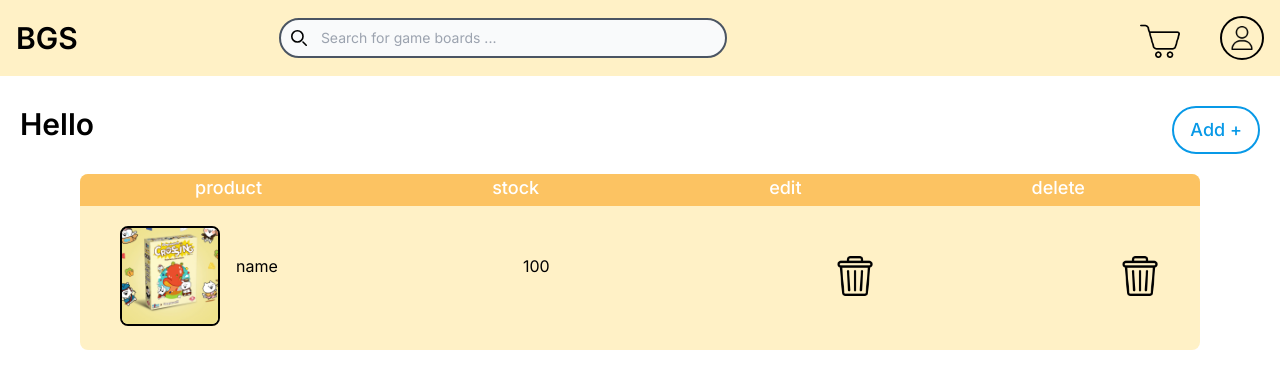
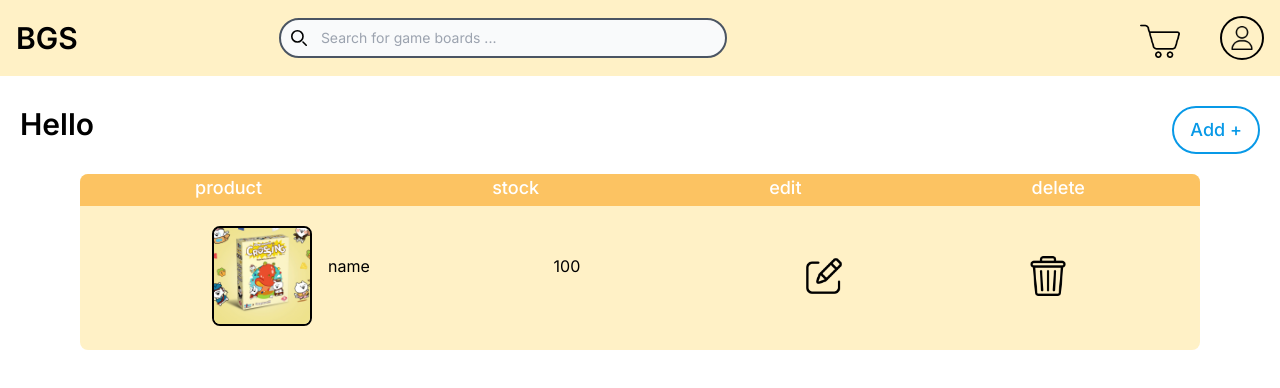
Before and after one commit to focuspaphawarin/SE-Project2, a Next.js app in the folder bgs/: page /shop/shopowner in a window 1280 px wide. Shown: the top 388 px of the page. Built offline with nearby package versions, Linux system fonts and the light colour scheme.

Commit message:
shopowner edit&add

```diff
--- a/bgs/src/app/shop/shopowner/page.tsx
+++ b/bgs/src/app/shop/shopowner/page.tsx
@@ -41,7 +41,7 @@ export default function Wait() {
                     <h1>delete</h1>
                 </div>
                 {/* ช่องๆๆๆ */}
-                <div className="flex justify-between">
+                <div className="flex justify-around">
                     {/* product */}
                     <div className="mt-5 mb-5 ml-10">
                         <div className="flex flex-row">
@@ -66,7 +66,7 @@ export default function Wait() {
                         <Link href="/shop/edit">
                             <Image
                                 className="object-cover"
-                                src="/bin.png"
+                                src="/edit.png"
                                 width={40}
                                 height={40}
                                 alt="Picture of Edit"
```
Also changed, not shown: bgs/public/edit.png (added).
